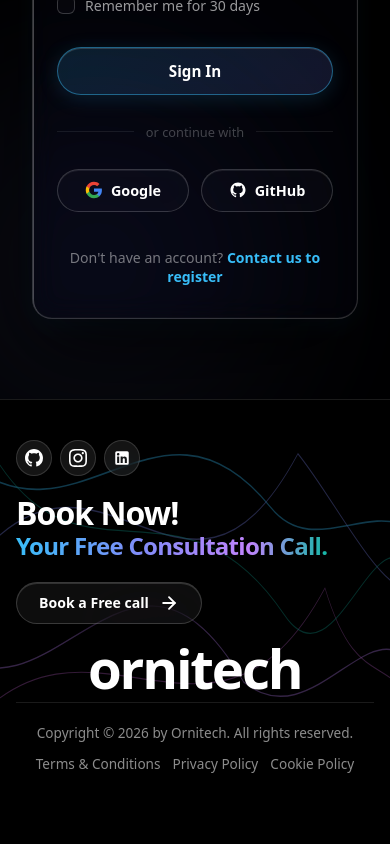
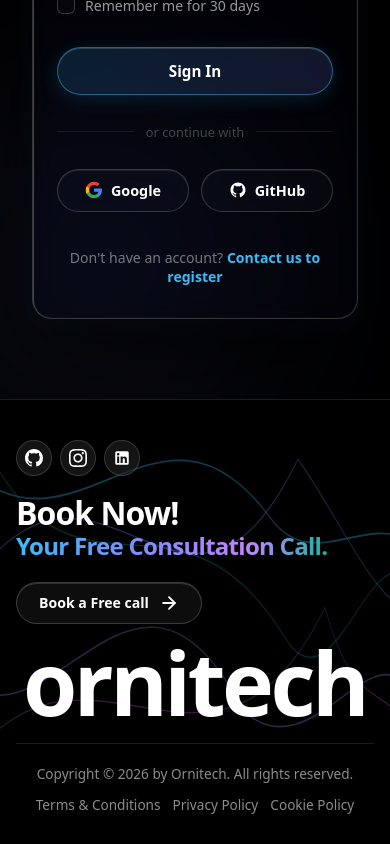
Before and after one commit to vraj7patel/ornitech, a React (Vite) app: page /login in a window 390 px wide. Shown: the part 484-1328 px from the top of the page. Before the commit the page ends 1287 px from the top, so only its background shows below. Built offline with nearby package versions, Linux system fonts and the light colour scheme.

Commit message:
mobile view text

```diff
--- a/src/assets/components/footer/Footer.css
+++ b/src/assets/components/footer/Footer.css
@@ -343,7 +343,8 @@
   }
 
   .giant-brand-text {
-    font-size: clamp(3.2rem, 14vw, 6.5rem);
+    font-size: clamp(3.2rem, 22.5vw, 18.5rem);
     letter-spacing: -0.04em;
+    margin-bottom: 12px;
   }
 }
```
